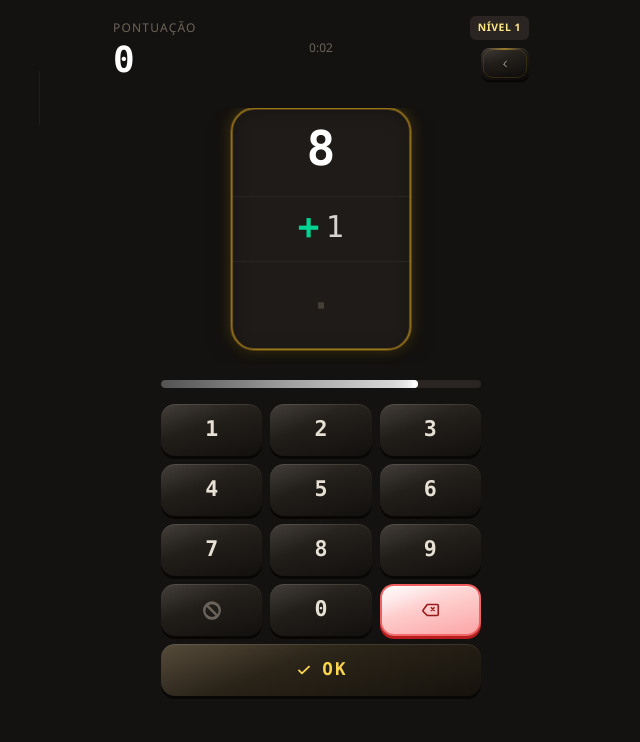
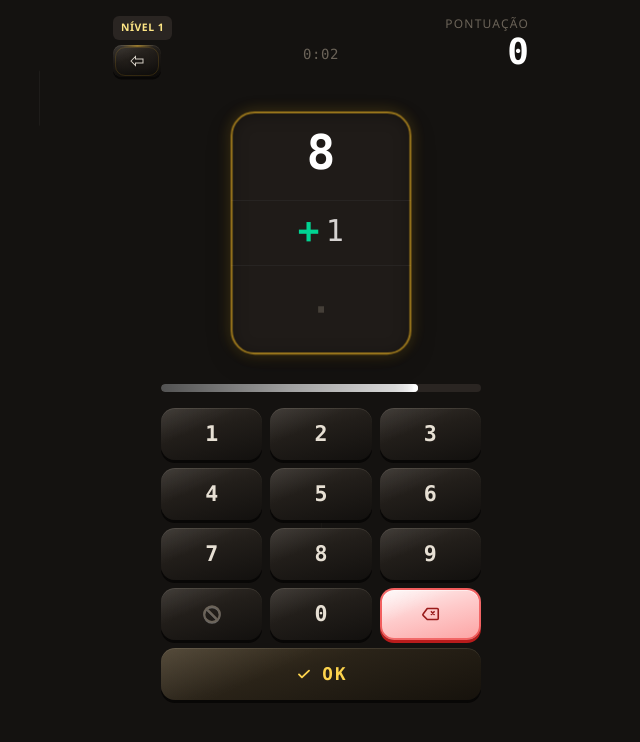
Before and after one commit to WillianWRS/project-math, a React (Vite) app: page / in a window 1280 px wide. Both pictures are taken after a click on the button "Jogar". Shown: the top 742 px of the page, without its empty margins (319-959 px from the left). Built offline with nearby package versions, Linux system fonts and the light colour scheme.

Commit message:
fix: changes in UI

```diff
--- a/package.json
+++ b/package.json
@@ -1,7 +1,7 @@
 {
   "name": "project-math",
   "private": true,
-  "version": "0.0.4",
+  "version": "0.0.5",
   "type": "module",
   "scripts": {
     "dev": "vite",
--- a/src/components/game/GameScreen.tsx
+++ b/src/components/game/GameScreen.tsx
@@ -221,13 +221,12 @@ function IconPlay() {
 
 function IconBack() {
   return (
-    <svg width="18" height="18" viewBox="0 0 24 24" fill="none" aria-hidden>
+    <svg width="26" height="20" viewBox="0 0 28 24" fill="none" aria-hidden>
       <path
-        d="M15 6l-6 6 6 6"
+        d="M2 12L11 3v5h15v8h-15v5L2 12z"
         stroke="currentColor"
         strokeWidth="2"
-        strokeLinecap="round"
-        strokeLinejoin="round"
+        strokeLinejoin="miter"
       />
     </svg>
   )
@@ -592,7 +591,7 @@ function AnimatedGameMenuButton({
         className={`game-menu-hud-btn game-menu-hud-btn--inline${
           waterLight ? ' game-menu-hud-btn--water-light' : ''
         }`}
-        aria-label="Menu"
+        aria-label="Voltar ao menu"
       >
         <span className="game-menu-hud-btn__plate game-menu-hud-btn__plate--inline game-menu-hud-btn__plate--icon-only game-menu-hud-btn__plate--back-menu">
           <span className="game-menu-hud-btn__icon">
@@ -1438,61 +1437,44 @@ export function GameScreen({
               }
               transition={{ duration: 0.38, ease: [0.22, 1, 0.36, 1] }}
             >
-              <div className="flex items-center justify-between">
-                <p className="text-xs uppercase tracking-widest text-charcoal-muted">Pontuação</p>
+              <div className="game-scene-header-bar relative">
+                {isInGameScene ? (
+                  <div className="game-header-left-dock">
                     <span className="game-player-level-badge rounded-md bg-charcoal-elevated px-2 py-1 text-[0.65rem] font-semibold uppercase tracking-wider text-amber-200">
                       Nível {playerLevel}
                     </span>
-              </div>
-              <div className="relative left-1/2 h-12 w-screen -translate-x-1/2">
-                <div className="relative mx-auto h-full max-w-md px-4">
-                  <p className="pointer-events-none absolute inset-x-0 top-0 text-center text-xs text-charcoal-muted">
-                    {isThemeTestScene
-                      ? '00:00'
-                      : isPlaying
-                        ? <ElapsedTimeLabel fallbackMs={session.elapsedMs} />
-                        : gameOverElapsedText}
-                  </p>
-                  <div className="flex h-full items-end">
-                    <div className="relative h-12 min-w-0 flex-1 overflow-hidden">
-                      <AnimatePresence mode="sync" initial={false}>
-                        <motion.p
-                          key={currentScore}
-                          className="absolute left-0 font-mono text-4xl font-bold tabular-nums text-white"
-                          initial={{ y: '100%', opacity: 0.5 }}
-                          animate={{ y: 0, opacity: 1 }}
-                          exit={{ y: '-100%', opacity: 0 }}
-                          transition={{ duration: 0.28, ease: [0.22, 1, 0.36, 1] }}
-                        >
-                          {currentScore}
-                        </motion.p>
-                      </AnimatePresence>
-                    </div>
-                  </div>
-
-                  {isInGameScene && (
-                    <div
-                      className={`game-header-menu-dock pointer-events-none absolute inset-y-0 right-4 flex${
-                        isGameOver ? ' game-header-menu-dock--game-over' : ' items-center'
-                      }`}
-                    >
                     <AnimatedGameMenuButton
                       waterLight={useWaterBackground}
                       onClick={handleReturnToMenu}
                     />
                   </div>
-                  )}
-
-                  <AnimatePresence>
+                ) : (
+                  <div aria-hidden />
+                )}
+
+                <div className="game-header-center-dock">
+                  <AnimatePresence mode="wait" initial={false}>
+                    {isPlaying && (
+                      <motion.p
+                        key="header-elapsed"
+                        className="game-header-center-dock__elapsed text-center font-mono text-sm font-medium tabular-nums text-charcoal-muted"
+                        initial={{ opacity: 0, scale: 0.96 }}
+                        animate={{ opacity: 1, scale: 1 }}
+                        exit={{ opacity: 0, scale: 0.96 }}
+                        transition={{ duration: 0.2, ease: [0.22, 1, 0.36, 1] }}
+                      >
+                        <ElapsedTimeLabel fallbackMs={session.elapsedMs} />
+                      </motion.p>
+                    )}
                     {isGameOver && !benchmarkMode && (
                       <motion.div
+                        key="header-play-again"
+                        className="game-header-center-dock__slot game-header-center-dock__slot--play"
                         initial={{ opacity: 0, scale: 0.92 }}
                         animate={{ opacity: 1, scale: 1 }}
                         exit={{ opacity: 0, scale: 0.92 }}
                         transition={{ duration: 0.22, ease: [0.22, 1, 0.36, 1] }}
-                        className="game-over-actions game-over-actions--play pointer-events-none absolute inset-0 flex"
-                      >
-                        <div className="game-over-actions__row game-over-actions__row--play">
+                      >
                         <MenuHudInlineButton
                           label="Jogar novamente"
                           variant="accent"
@@ -1504,10 +1486,31 @@ export function GameScreen({
                             <IconPlay />
                           </span>
                         </MenuHudInlineButton>
-                        </div>
                       </motion.div>
                     )}
                   </AnimatePresence>
+                </div>
+
+                <div className="game-header-score-dock">
+                  {!isGameOver && (
+                    <>
+                      <p className="text-xs uppercase tracking-widest text-charcoal-muted">Pontuação</p>
+                      <div className="relative h-10 min-w-[4rem] overflow-hidden">
+                        <AnimatePresence mode="sync" initial={false}>
+                          <motion.p
+                            key={currentScore}
+                            className="absolute right-0 font-mono text-4xl font-bold tabular-nums text-white"
+                            initial={{ y: '100%', opacity: 0.5 }}
+                            animate={{ y: 0, opacity: 1 }}
+                            exit={{ y: '-100%', opacity: 0 }}
+                            transition={{ duration: 0.28, ease: [0.22, 1, 0.36, 1] }}
+                          >
+                            {currentScore}
+                          </motion.p>
+                        </AnimatePresence>
+                      </div>
+                    </>
+                  )}
                 </div>
               </div>
             </motion.div>
@@ -1955,7 +1958,7 @@ export function GameScreen({
             </footer>
 
             <div className="game-menu-version-strip" aria-hidden>
-              <span>v0.0.4</span>
+              <span>v0.0.5</span>
             </div>
           </div>
         </>
--- a/src/components/game/PlayFieldsFrame.tsx
+++ b/src/components/game/PlayFieldsFrame.tsx
@@ -39,7 +39,7 @@ export function PlayFieldsFrame({
     <div className="game-play-stack-frame relative w-full max-w-[var(--game-main-column-width)]">
       {borderActive && (
         <div
-          className={`pointer-events-none absolute inset-0 z-[3] rounded-3xl border-2 ${ringMixClass}${
+          className={`game-play-frame-ring border-2 ${ringMixClass}${
             reduceMotion ? ' game-play-frame-ring--reduced' : ' game-play-frame-ring--animated'
           }${dangerGlow > 0 && !reduceMotion ? ' game-play-frame-ring--danger-animated' : ''}`}
           style={
@@ -59,7 +59,7 @@ export function PlayFieldsFrame({
         <>
           <motion.div
             key={`burst-ring-${burstScore}`}
-            className={`pointer-events-none absolute inset-0 z-[2] rounded-3xl border-2 ${ringMixClass}`}
+            className={`game-play-frame-ring game-play-frame-ring--burst border-2 ${ringMixClass}`}
             style={{ ['--danger-glow-intensity' as const]: String(dangerGlow) } as CSSProperties}
             initial={{ scale: 1, opacity: 0.95 }}
             animate={{ scale: playBurstScaleMax(burstLevel), opacity: 0 }}
@@ -68,7 +68,7 @@ export function PlayFieldsFrame({
           />
           <motion.div
             key={`burst-glow-${burstScore}`}
-            className="pointer-events-none absolute -inset-1 z-[1] rounded-[1.65rem] border-2 border-amber-400/60"
+            className="game-play-frame-ring game-play-frame-ring--burst-glow rounded-[1.65rem] border-2 border-amber-400/60"
             initial={{ scale: 0.96, opacity: 0.9 }}
             animate={{ scale: playRingScaleEnd(burstLevel), opacity: 0 }}
             transition={reduceMotion ? { duration: 0 } : LEVEL_UP_BURST_TRANSITION}
--- a/src/index.css
+++ b/src/index.css
@@ -181,15 +181,16 @@ body {
   grid-template-columns: minmax(3.85rem, 1fr) var(--game-main-column-width) minmax(3.85rem, 1fr);
   align-items: stretch;
   column-gap: 0.65rem;
-  overflow: hidden;
+  overflow: visible;
   padding-bottom: 0.875rem;
 }
 
 .game-play-row__center {
   position: relative;
-  z-index: 2;
+  z-index: 8;
   width: 100%;
   min-width: 0;
+  overflow: visible;
 }
 
 .game-four-seconds-merge-traveler,
@@ -532,15 +533,78 @@ body {
 
 .game-header-menu-dock {
   z-index: 2;
-}
-
-.game-header-menu-dock--game-over {
+  pointer-events: auto;
+}
+
+.game-scene-header-bar {
+  position: relative;
+  display: grid;
+  width: 100%;
+  grid-template-columns: minmax(0, 1fr) var(--game-main-column-width) minmax(0, 1fr);
+  align-items: center;
+  column-gap: 0.65rem;
+  min-height: 4.75rem;
+}
+
+.game-header-left-dock {
+  position: relative;
+  z-index: 2;
+  display: flex;
+  flex-direction: column;
+  align-items: flex-start;
+  gap: 0.35rem;
+  pointer-events: auto;
+  justify-self: start;
+  align-self: start;
+}
+
+.game-header-center-dock {
+  display: flex;
+  align-items: center;
+  justify-content: center;
+  min-width: 0;
+  align-self: center;
+  pointer-events: auto;
+}
+
+.game-header-center-dock__elapsed {
+  width: 100%;
+  letter-spacing: 0.04em;
+}
+
+.game-header-center-dock__slot {
+  width: 100%;
+}
+
+.game-header-center-dock__slot--play .game-menu-hud-btn {
+  width: 100%;
+}
+
+.game-header-center-dock__slot--play .game-menu-hud-btn__plate--inline {
+  width: 100%;
+  min-width: 0;
+  justify-content: center;
+}
+
+.game-scene-header--water .game-header-center-dock__elapsed {
+  color: #0c4a6e;
+}
+
+.game-header-center-dock .game-menu-hud-btn__inline-text {
+  white-space: normal;
+  text-align: center;
+  line-height: 1.1;
+  letter-spacing: 0.06em;
+  font-size: 0.52rem;
+}
+
+.game-header-score-dock {
+  display: flex;
+  min-height: 3.25rem;
+  flex-direction: column;
   align-items: flex-end;
-}
-
-.game-over-actions--play {
-  align-items: flex-end;
-  justify-content: center;
+  justify-self: end;
+  align-self: start;
 }
 
 .game-over-actions__row .game-menu-hud-btn--fill .game-menu-hud-btn__inline-text {
@@ -1878,9 +1942,7 @@ body {
 
 .game-play-stack--timer-danger {
   --timer-danger-strength: 1;
-  box-shadow:
-    inset 0 2px 12px rgba(225, 29, 72, calc(0.16 * var(--timer-danger-strength))),
-    0 6px 16px rgba(225, 29, 72, calc(0.18 * var(--timer-danger-strength))) !important;
+  box-shadow: inset 0 2px 12px rgba(225, 29, 72, calc(0.16 * var(--timer-danger-strength)));
 }
 
 .game-play-stack--timer-danger .game-play-stack__divider {
@@ -1895,7 +1957,28 @@ body {
 /* Moldura pulsante dos 3 campos — animada via Motion (PlayFieldsFrame) */
 
 .game-play-stack-frame {
+  position: relative;
+  overflow: visible;
   min-height: calc(14.5rem + 3px);
+  border-radius: 1.5rem;
+}
+
+.game-play-frame-ring {
+  position: absolute;
+  inset: 0;
+  z-index: 30;
+  pointer-events: none;
+  border-radius: inherit;
+  box-sizing: border-box;
+}
+
+.game-play-frame-ring--burst {
+  z-index: 29;
+}
+
+.game-play-frame-ring--burst-glow {
+  z-index: 28;
+  inset: -0.3rem;
 }
 
 .game-play-controls {
@@ -1903,9 +1986,11 @@ body {
 }
 
 .game-play-stack {
+  position: relative;
+  z-index: 1;
   overflow: hidden;
   backface-visibility: hidden;
-  contain: layout paint;
+  border-radius: 1.5rem;
 }
 
 .game-play-frame-ring--reduced {
@@ -1916,6 +2001,7 @@ body {
 .game-play-frame-ring--animated {
   --play-frame-pulse-duration: 0.9s;
   --play-frame-pulse-scale: 1.01;
+  transform-origin: center;
   animation: game-play-frame-ring-pulse var(--play-frame-pulse-duration) ease-in-out infinite;
 }
 
@@ -1928,12 +2014,15 @@ body {
     var(--play-ring-base) calc((1 - var(--danger-glow-intensity)) * 100%),
     var(--play-ring-danger) calc(var(--danger-glow-intensity) * 100%)
   );
-  box-shadow: 0 0 16px
-    color-mix(
-      in srgb,
-      rgba(251, 191, 36, 0.28) calc((1 - var(--danger-glow-intensity)) * 100%),
-      rgba(251, 113, 133, 0.5) calc(var(--danger-glow-intensity) * 100%)
-    );
+  box-shadow:
+    0 0 16px
+      color-mix(
+        in srgb,
+        rgba(251, 191, 36, 0.28) calc((1 - var(--danger-glow-intensity)) * 100%),
+        rgba(251, 113, 133, 0.5) calc(var(--danger-glow-intensity) * 100%)
+      ),
+    0 6px 22px
+      rgba(225, 29, 72, calc(0.2 * var(--danger-glow-intensity)));
 }
 
 .game-play-frame-ring--danger-mix.game-play-frame-ring--water {
```
Lines whose indentation alone changed are shown as unchanged.
